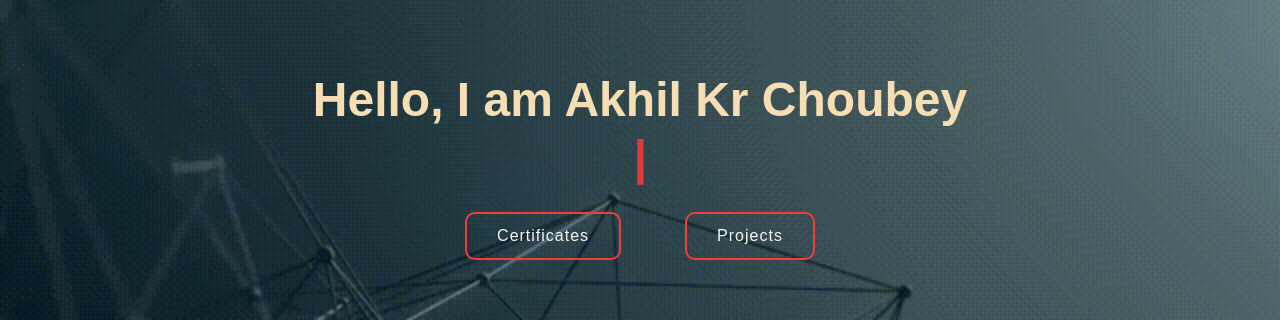
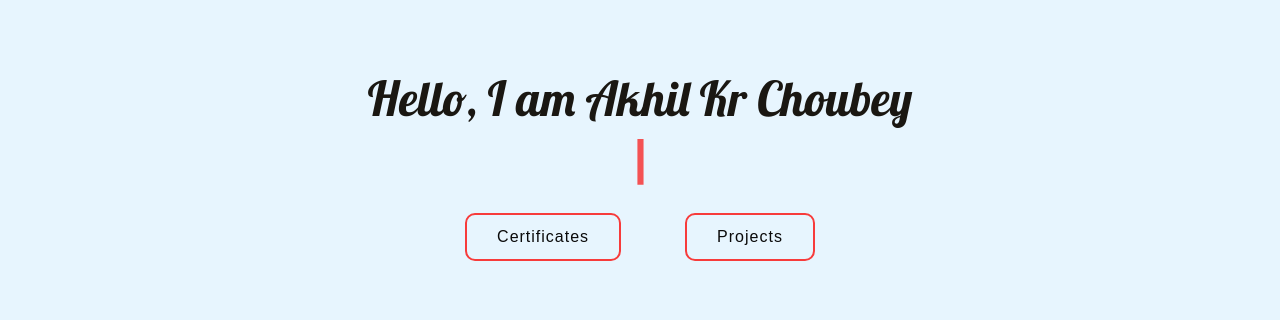
Before and after one commit to AkhilChoubey/Portfolio2, a React (Create React App) app: page / in a window 1280 px wide. Shown: the part 262-584 px from the top of the page. Built offline with nearby package versions, Linux system fonts and the light colour scheme.

Commit message:
UI Changes

```diff
--- a/package.json
+++ b/package.json
@@ -9,6 +9,8 @@
     "aos": "^2.3.4",
     "d3-ease": "^3.0.1",
     "react": "^17.0.2",
+    "react-animated-cursor": "^2.2.0",
+    "react-animated-text": "^0.1.4",
     "react-bootstrap": "^1.6.3",
     "react-bubble-ui": "^1.1.1",
     "react-circular-progressbar": "^2.0.4",
--- a/src/App.css
+++ b/src/App.css
@@ -1,5 +1,5 @@
 @import url('https://fonts.googleapis.com/css2?family=Glory:wght@221&display=swap');
-
+@import url('https://fonts.googleapis.com/css?family=Lobster');
 *{
   font-family: 'Glory', sans-serif;
 }
@@ -74,7 +74,8 @@
 
 /* Home Page */
 .home {
-  background : linear-gradient(rgba(0,0,0,.5), rgba(0,0,0,.5)), url('./background/new.gif');
+  /* background : linear-gradient(rgba(0,0,0,.5), rgba(0,0,0,.5)), url('./background/new.gif'); */
+  background-color: #E7F5FE;
    background-attachment: fixed;
    background-repeat: no-repeat;
     background-size: cover;
@@ -91,8 +92,9 @@
 #header h1{
   margin: 0 0 10px 0;
   font-size: 48px;
-  font-weight: 700;
-  color: wheat;
+  font-weight: 400;
+  font-family: 'Lobster';
+  color: rgb(26, 23, 18);
 }
 .titleHeader {
   text-align: end;
@@ -125,7 +127,7 @@
   padding: 10px 30px;
   border-radius: 10px;
   transition: 0.5s;
-  color: #f8f5f4;
+  color: #0a0a0a;
   border: 2px solid #f73b3b;
   text-decoration: none;
 }
@@ -133,7 +135,7 @@
 
 #header .btn-get-started:hover{
   background: #f73b3b;
-  color: #fff;
+  color: rgb(241, 241, 241);
 }
 
 @media (max-width:600px) {
--- a/src/App.js
+++ b/src/App.js
@@ -10,6 +10,7 @@ import Contact from './components/Contact';
 import Skills from './components/Skills';
 import { withRouter } from 'react-router';
 import { createBrowserHistory } from 'history';
+import AnimatedCursor from "react-animated-cursor";
 function App() {
 
   return (
@@ -17,6 +18,16 @@ function App() {
      {/* <Navbar /> */}
      <Router>
      <div>
+     {/* <AnimatedCursor />
+      */}
+      <AnimatedCursor
+      innerSize={8}
+      outerSize={8}
+      color='193, 11, 111'
+      outerAlpha={0.5}
+      innerScale={0.9}
+      outerScale={10}
+    />
      <Navbar style={{position: 'sticky', top: '0'}} />
         <Switch>
             <Route path='/' exact component={withRouter(Home)} />
--- a/src/components/Home.jsx
+++ b/src/components/Home.jsx
@@ -20,8 +20,9 @@ const Home = () => {
         Aos.init({duration: 2000});
     }, []);
 
-return <div>
-<div style ={{ background : `linear-gradient(rgba(0,0,0,.5), rgba(0,0,0,.5)), url(${bg})`, backgroundAttachment: "fixed",backgroundRepeat: "no-repeat", backgroundSize: 'cover',height: '32rem'}} >
+return <div className='home'>
+<div>
+{/* <div style ={{ background : `linear-gradient(rgba(0,0,0,.5), rgba(0,0,0,.5)), url(${bg})`, backgroundAttachment: "fixed",backgroundRepeat: "no-repeat", backgroundSize: 'cover',height: '32rem'}} > */}
 
     {/* <Navbar /> */}
 
@@ -51,6 +52,7 @@ return <div>
     <Academics />
     <Contact />
     </div>
+
 }
 
 export default withRouter(Home);
```
Also changed, not shown: 1 other file (tests, documents, lock files or other folders).
